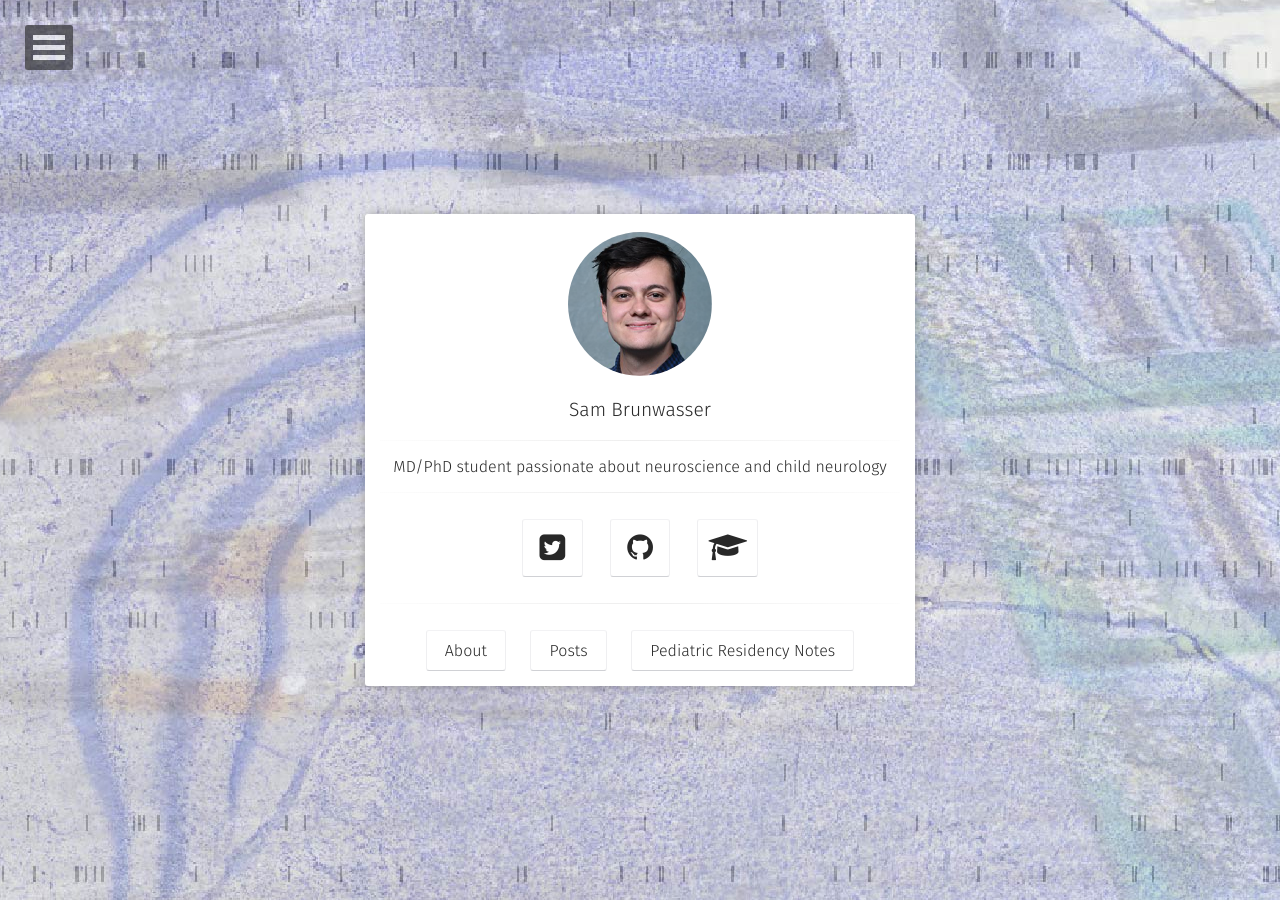
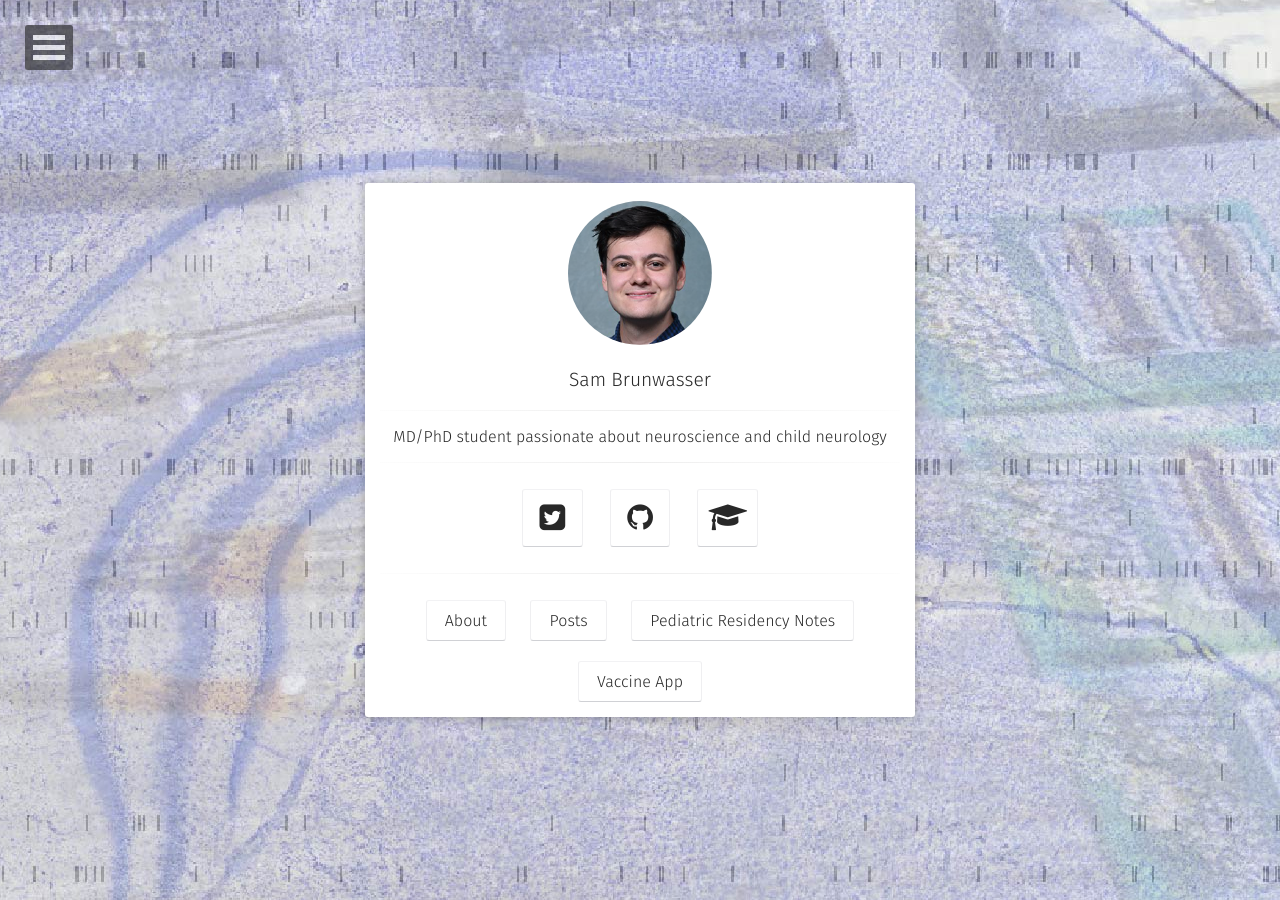
Before and after one commit to sbrunwas/sbrunwas.github.io, a Jekyll site: the page built from index.html, in a window 1280 px wide. Built offline with Jekyll 4.4.1, drawn with Linux system fonts in a browser that asks for light colours; some web fonts are replaced.

Commit message:
Add Vaccine App link to home layout

```diff
--- a/_layouts/home.html
+++ b/_layouts/home.html
@@ -42,6 +42,9 @@ layout: compress
                          <a class="btn zoombtn" href="https://sparkly-walk-5c7.notion.site/Sam-s-Pediatric-Intern-Guide-1ad6cad9c538800b9e57fb743cfac9cf">
                          Pediatric Residency Notes
                          </a>
+					     <a class="btn zoombtn" href="https://wccvisits-4kn2ey49cpy9qdmztnxrnv.streamlit.app/">
+                         Vaccine App
+                         </a>
                          <!-- <a class="btn zoombtn" href="{{ site.url }}/projects">
                          Projects
                          </a> -->
```
